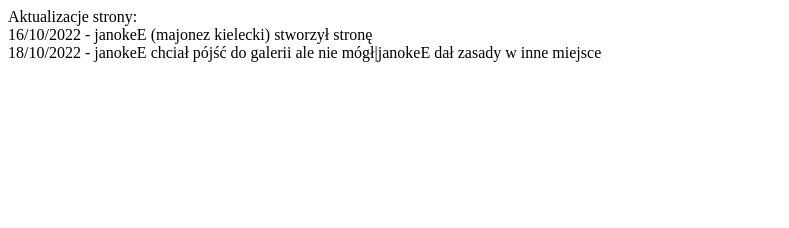
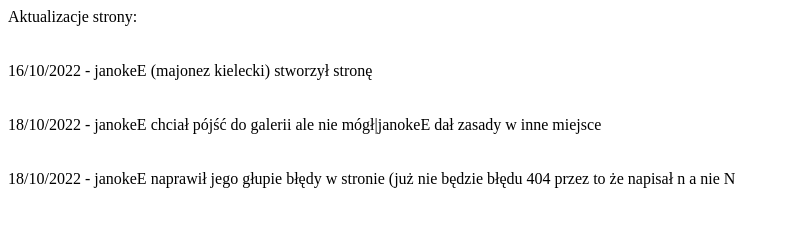
Before and after one commit to Keepslus/Ekipa, a plain HTML site: page News.html in a window 1280 px wide. Shown: the whole page, without its empty margins (0-789 px from the left). Drawn offline with Linux system fonts and the light colour scheme.

Commit message:
Update News.html

```diff
--- a/News.html
+++ b/News.html
@@ -1,8 +1,9 @@
 <html>
 <p>
-Aktualizacje strony:<br>
-16/10/2022 - janokeE (majonez kielecki) stworzył stronę <br>
-18/10/2022 - janokeE chciał pójść do galerii ale nie mógł|janokeE dał zasady w inne miejsce
+Aktualizacje strony:<br><br><br>
+16/10/2022 - janokeE (majonez kielecki) stworzył stronę <br><br><br>
+18/10/2022 - janokeE chciał pójść do galerii ale nie mógł|janokeE dał zasady w inne miejsce <br><br><br>
+18/10/2022 - janokeE naprawił jego głupie błędy w stronie (już nie będzie błędu 404 przez to że napisał n a nie N<br><br><br>
 </p>
 
 </html>
```
